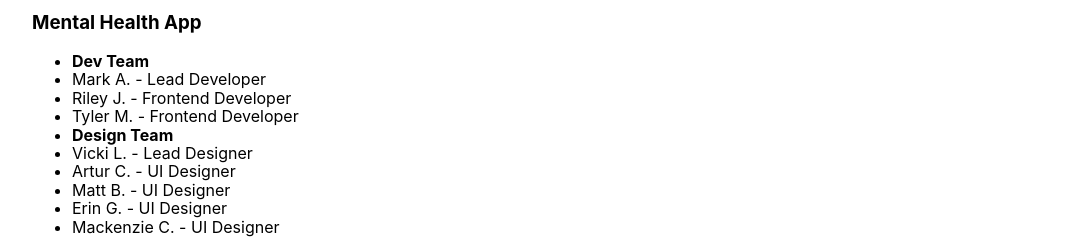
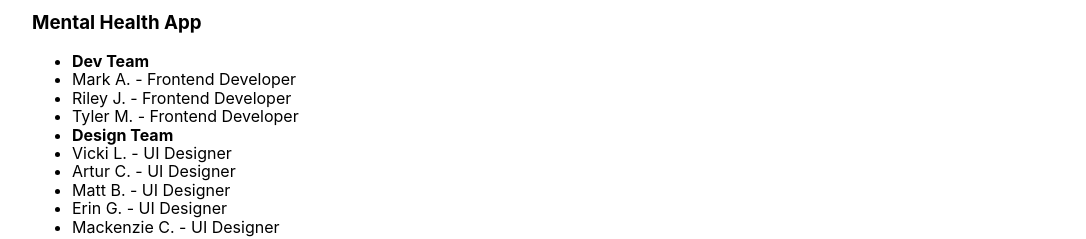
Before and after one commit to ylei1088/react-mental-health, a React (Create React App) app: page /team in a window 1280 px wide. Shown: the part 187-426 px from the top of the page, without its empty margins (96-1182 px from the left). Built offline with nearby package versions, Linux system fonts and the light colour scheme.

Commit message:
Update Team.js

```diff
--- a/src/pages/Team.js
+++ b/src/pages/Team.js
@@ -12,13 +12,13 @@ export default function Team() {
         <li>
           <b>Dev Team</b>
         </li>
-        <li>Mark A. - Lead Developer</li>
+        <li>Mark A. - Frontend Developer</li>
         <li>Riley J. - Frontend Developer</li>
         <li>Tyler M. - Frontend Developer</li>
         <li>
           <b>Design Team</b>
         </li>
-        <li>Vicki L. - Lead Designer</li>
+        <li>Vicki L. - UI Designer</li>
         <li>Artur C. - UI Designer</li>
         <li>Matt B. - UI Designer</li>
         <li>Erin G. - UI Designer</li>
```
